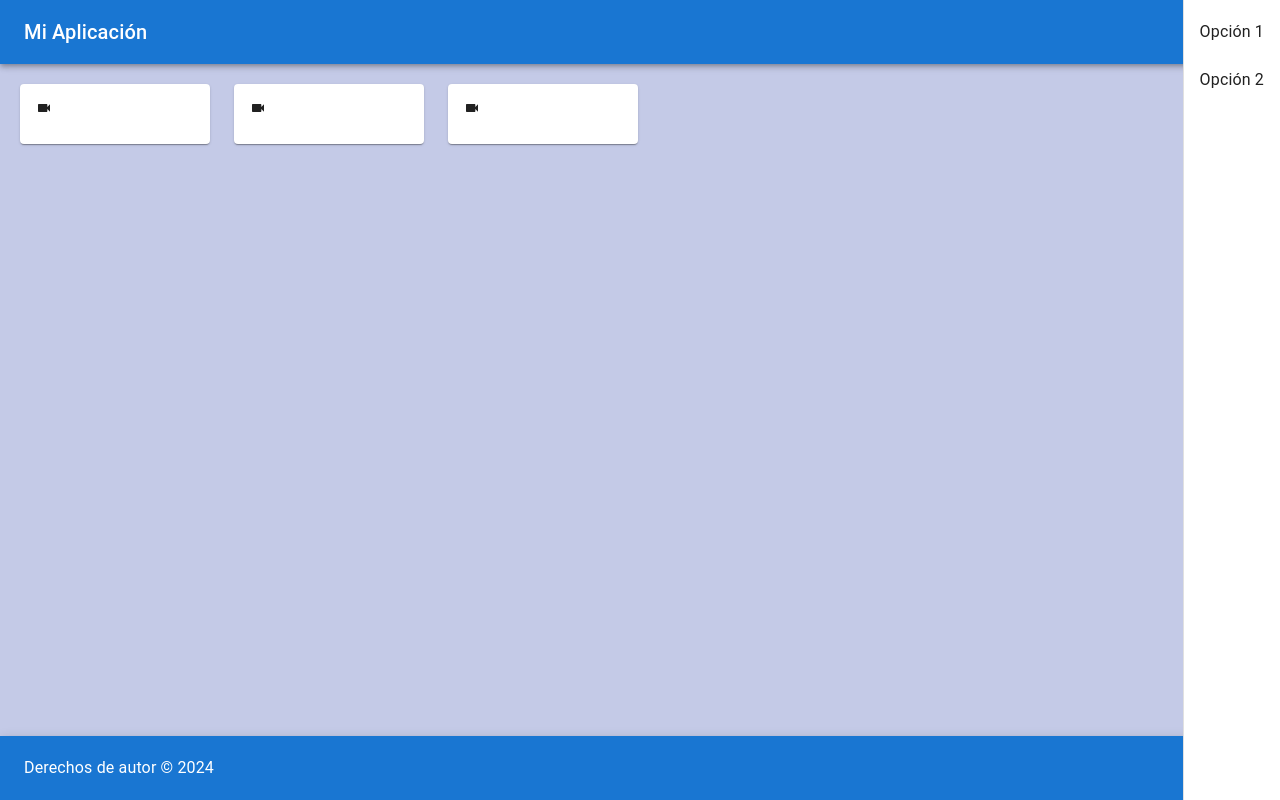
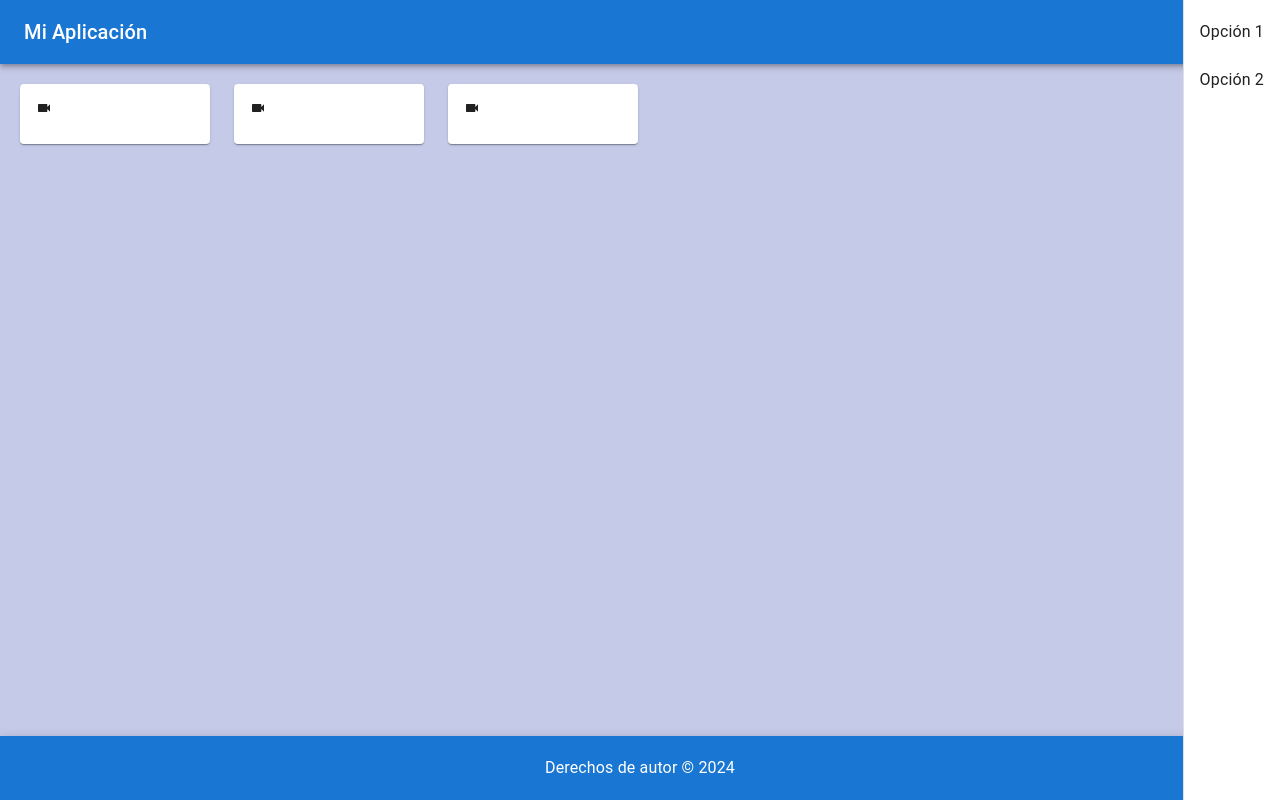
Before and after one commit to TECasistencia/SaaSAssist, a React (Create React App) app: page /Inicio in a window 1280 px wide. Built offline with nearby package versions, Linux system fonts and the light colour scheme.

Commit message:
style: toolbar

```diff
--- a/src/components/Footer.js
+++ b/src/components/Footer.js
@@ -6,7 +6,7 @@ function Footer() {
   return (
     <div className="footer">
       <AppBar position="static" color="primary">
-        <Toolbar>
+        <Toolbar style={{ justifyContent: "center" }}>
           <Typography variant="body1" color="inherit">
             Derechos de autor © 2024
           </Typography>
```
